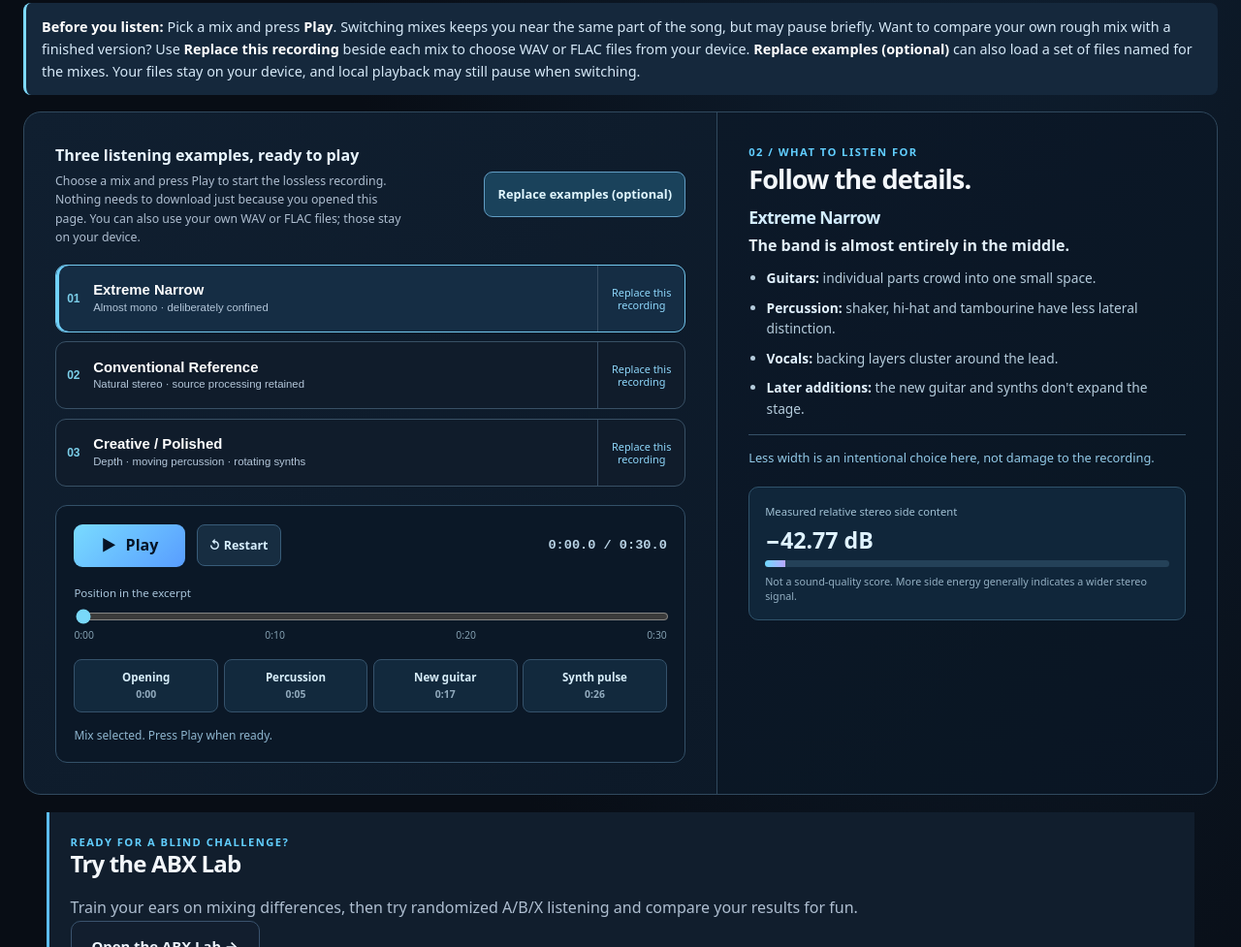
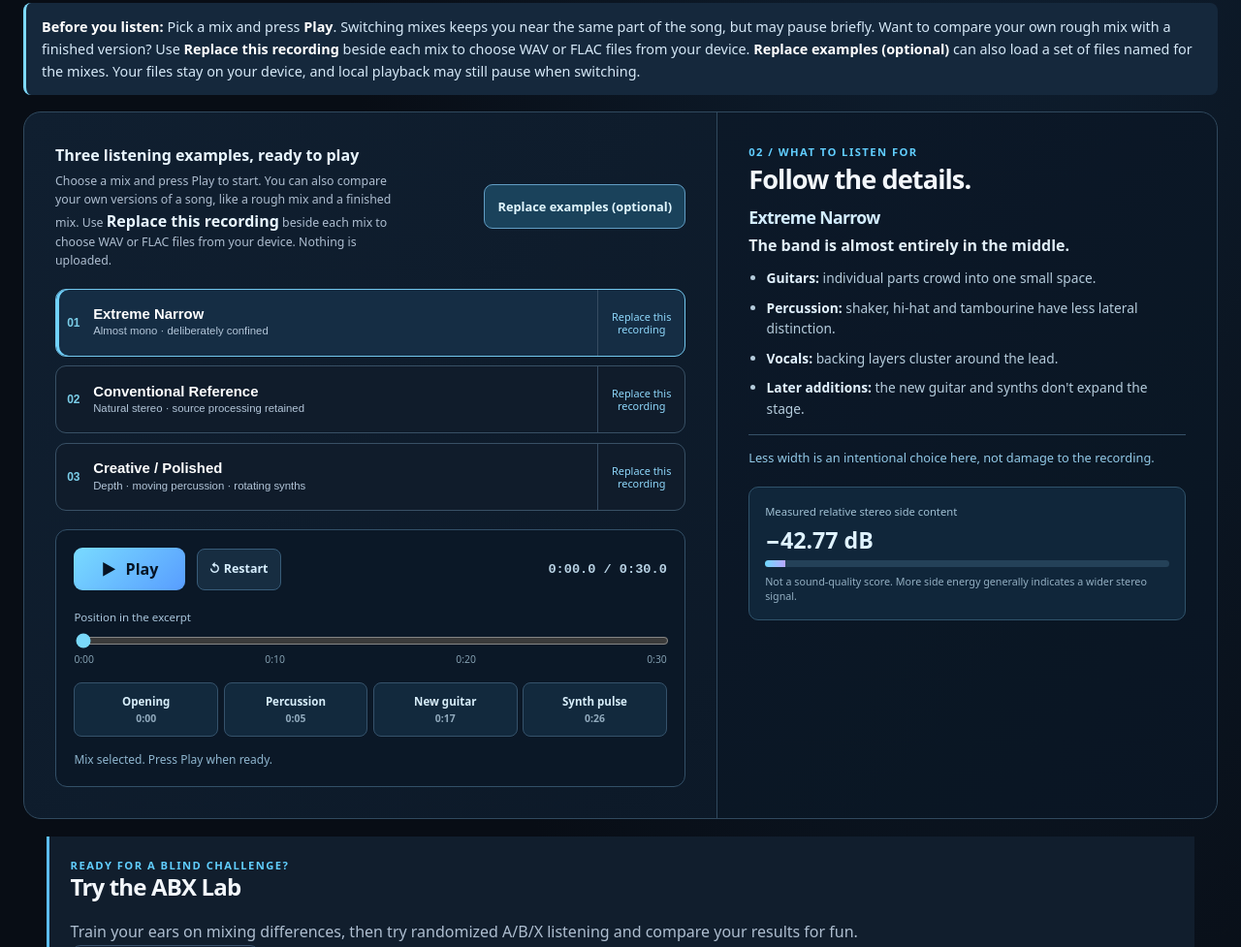
Before and after one commit to thesoundquestion/website, a plain HTML site: page lab/index.html in a window 1280 px wide. Shown: the part 812-1789 px from the top of the page at 97% size. Drawn offline with Linux system fonts and the light colour scheme.

Commit message:
Clarify why visitors may compare their own recordings and update file-picker descriptions

```diff
--- a/lab/index.html
+++ b/lab/index.html
@@ -47,7 +47,7 @@
         <p class="lab-listen-tip"><strong>Before you listen:</strong> Pick a mix and press <strong>Play</strong>. Switching mixes keeps you near the same part of the song, but may pause briefly. Want to compare your own rough mix with a finished version? Use <strong>Replace this recording</strong> beside each mix to choose WAV or FLAC files from your device. <strong>Replace examples (optional)</strong> can also load a set of files named for the mixes. Your files stay on your device, and local playback may still pause when switching.</p>
         <div class="lab-console">
           <div class="lab-console-left">
-            <div class="lab-import"><div><strong>Three listening examples, ready to play</strong><p>Choose a mix and press Play to start the lossless recording. Nothing needs to download just because you opened this page. You can also use your own WAV or FLAC files; those stay on your device.</p></div><label class="lab-import-button">Replace examples (optional)<input id="fileBatch" type="file" accept=".wav,.flac,audio/wav,audio/x-wav,audio/flac" multiple></label></div>
+            <div class="lab-import"><div><strong>Three listening examples, ready to play</strong><p>Choose a mix and press Play to start. You can also compare your own versions of a song, like a rough mix and a finished mix. Use <strong>Replace this recording</strong> beside each mix to choose WAV or FLAC files from your device. Nothing is uploaded.</p></div><label class="lab-import-button">Replace examples (optional)<input id="fileBatch" type="file" accept=".wav,.flac,audio/wav,audio/x-wav,audio/flac" multiple></label></div>
             <div class="lab-variants" role="group" aria-label="Choose mix to audition">
               <div class="lab-variant is-active" data-variant-card="narrow"><button type="button" class="lab-variant-button" data-mix="narrow" aria-pressed="true"><span class="lab-variant-index">01</span><span><strong>Extreme Narrow</strong><small>Almost mono · deliberately confined</small></span><span class="lab-load-state" data-state="narrow" hidden>Please wait</span></button><label class="lab-assign">Replace this recording<input type="file" data-file-for="narrow" accept=".wav,.flac,audio/wav,audio/x-wav,audio/flac"></label></div>
               <div class="lab-variant" data-variant-card="reference"><button type="button" class="lab-variant-button" data-mix="reference" aria-pressed="false"><span class="lab-variant-index">02</span><span><strong>Conventional Reference</strong><small>Natural stereo · source processing retained</small></span><span class="lab-load-state" data-state="reference" hidden>Please wait</span></button><label class="lab-assign">Replace this recording<input type="file" data-file-for="reference" accept=".wav,.flac,audio/wav,audio/x-wav,audio/flac"></label></div>
```
